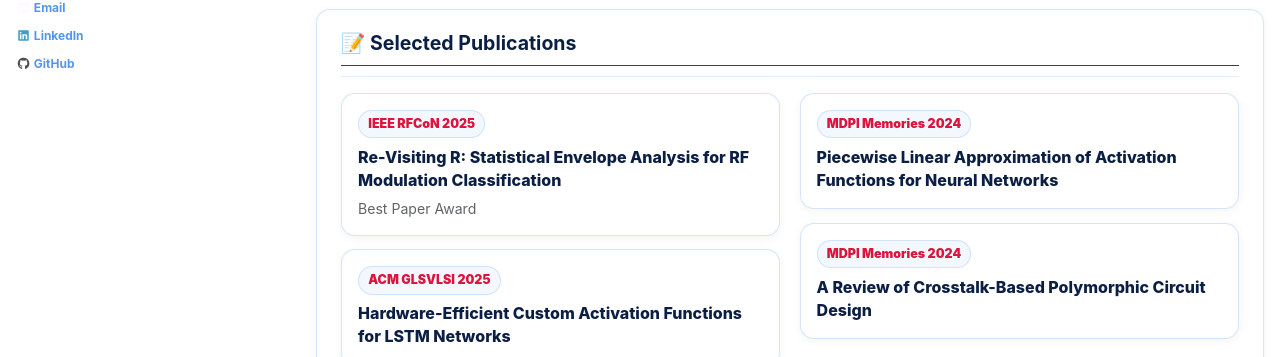
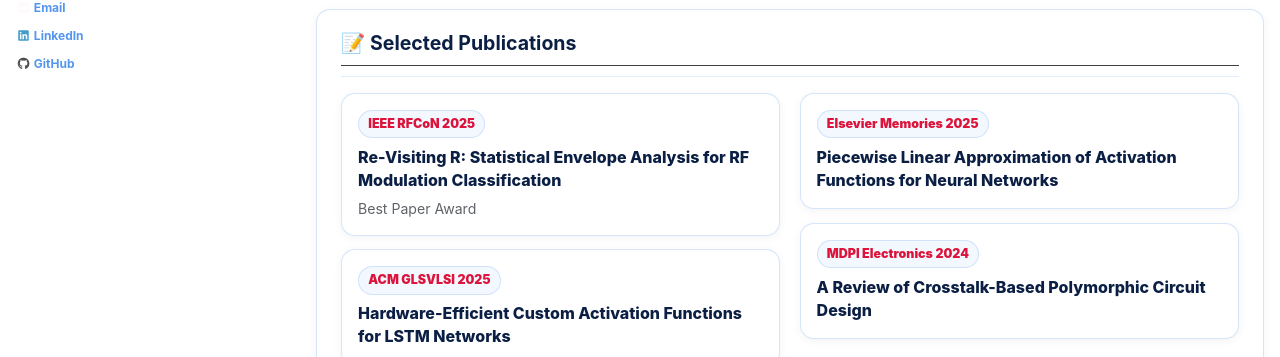
Before and after one commit to srsapireddy/srsapireddy.github.io, a Jekyll site: the page built from _pages/resume.md, in a window 1280 px wide and 900 px high, scrolled down 2390 px. Shown: the part 144-501 px from the top of the window. Built offline with Jekyll 4.4.1, drawn with Linux system fonts in a browser that asks for light colours; cached includes are drawn as plain includes; nearby versions of some CDN libraries.

Commit message:
Update resume.md

```diff
--- a/_pages/resume.md
+++ b/_pages/resume.md
@@ -802,14 +802,14 @@ table.resume-table {
 
       <div>
         <div class="pub-card">
-          <span class="pub-venue">MDPI Memories 2024</span>
+          <span class="pub-venue">Elsevier Memories 2025</span>
           <div class="pub-title">
             Piecewise Linear Approximation of Activation Functions for Neural Networks
           </div>
         </div>
 
         <div class="pub-card">
-          <span class="pub-venue">MDPI Memories 2024</span>
+          <span class="pub-venue">MDPI Electronics 2024</span>
           <div class="pub-title">
             A Review of Crosstalk-Based Polymorphic Circuit Design
           </div>
```
